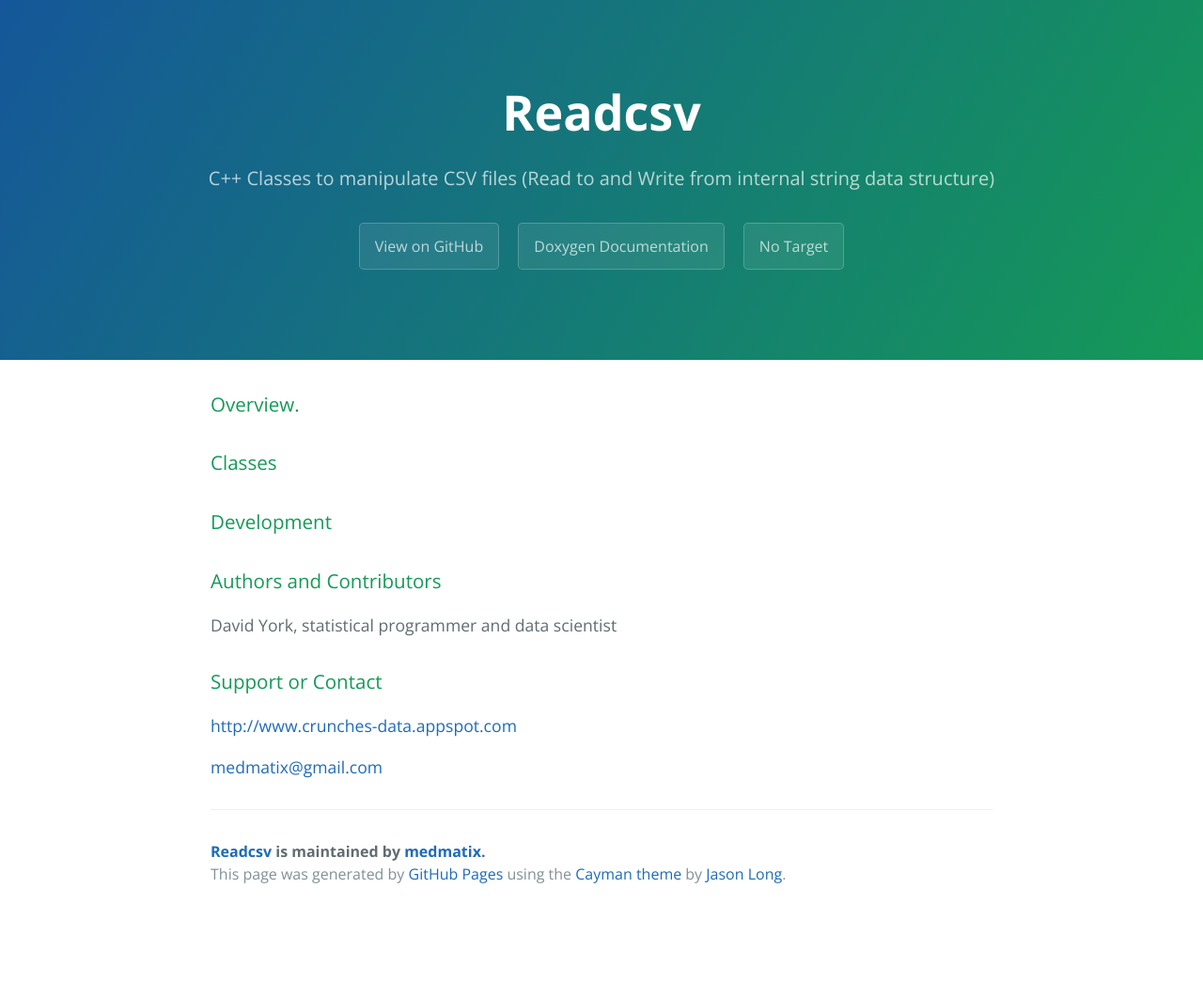
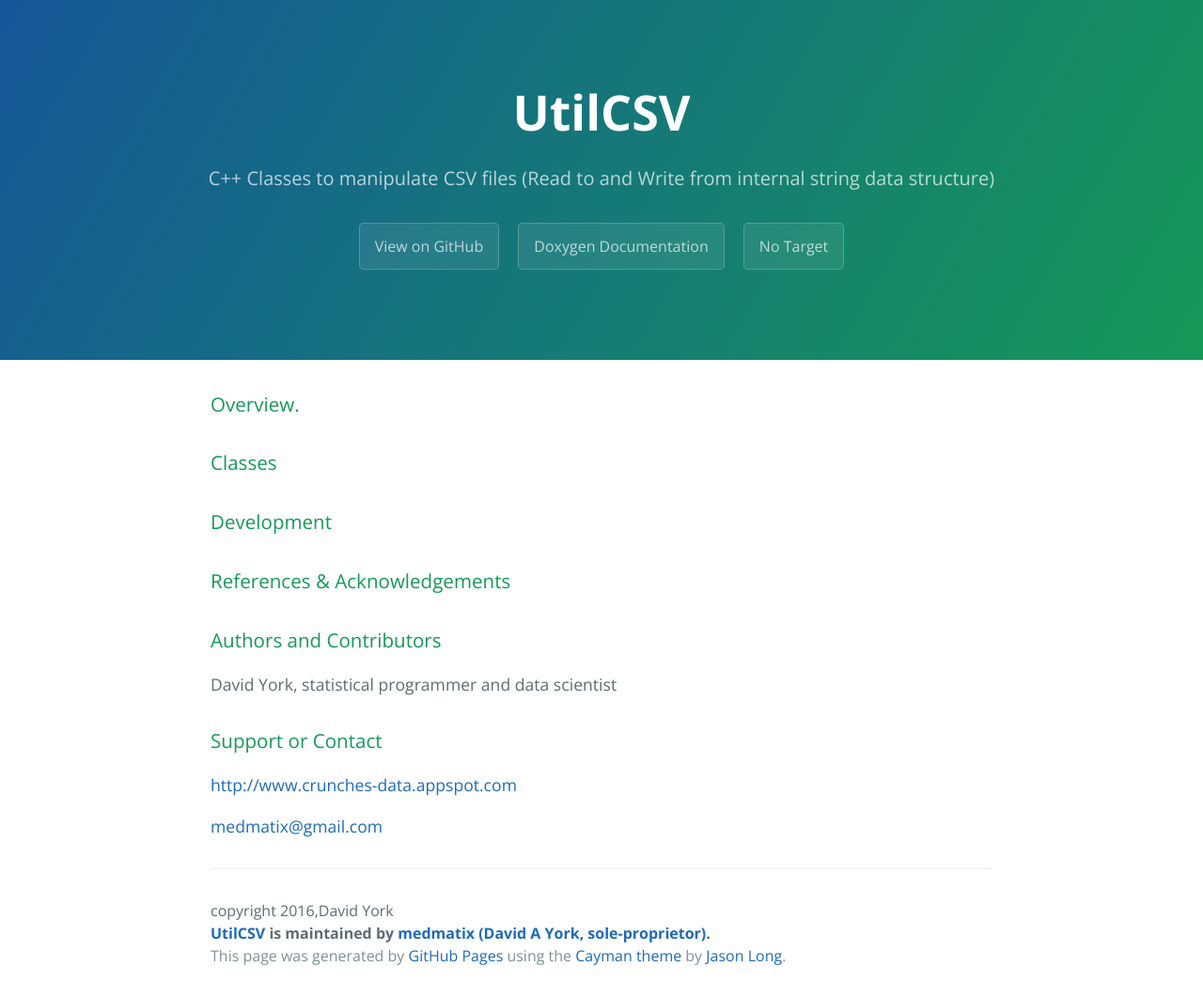
Before and after one commit to medmatix/FileUtils, a plain HTML site: page index.html in a window 1280 px wide. Shown: the whole page at 94% size. Before the commit the page ends 974 px from the top, so only its background shows below. Drawn offline with nearby package versions, Linux system fonts and the light colour scheme.

Commit message:
reset index page

```diff
--- a/index.html
+++ b/index.html
@@ -2,7 +2,7 @@
 <html lang="en-us">
   <head>
     <meta charset="UTF-8">
-    <title>Readcsv by medmatix</title>
+    <title>UtilCSV by medmatix</title>
     <meta name="viewport" content="width=device-width, initial-scale=1">
     <link rel="stylesheet" type="text/css" href="stylesheets/normalize.css" media="screen">
     <link href='https://fonts.googleapis.com/css?family=Open+Sans:400,700' rel='stylesheet' type='text/css'>
@@ -11,7 +11,7 @@
   </head>
   <body>
     <section class="page-header">
-      <h1 class="project-name">Readcsv</h1>
+      <h1 class="project-name">UtilCSV</h1>
       <h2 class="project-tagline">C++ Classes to manipulate CSV files (Read to and Write from internal string data structure)</h2>
       <a href="https://github.com/medmatix/ReadCSV" class="btn">View on GitHub</a>
       <a href="https://medmatix.github.io/ReadCSV/docs/html/index.html" class="btn">Doxygen Documentation</a>
@@ -34,6 +34,10 @@
 
 <p> </p>
 
+<h3>References & Acknowledgements</h3>
+
+<p> </p>
+
 <h3>
 <a id="authors-and-contributors" class="anchor" href="#authors-and-contributors" aria-hidden="true"><span aria-hidden="true" class="octicon octicon-link"></span></a>Authors and Contributors</h3>
 
@@ -44,10 +48,12 @@
 
 <p><a href="http://www.crunches-data.appspot.com">http://www.crunches-data.appspot.com</a></p>
 
-<p><a href="mailto:medmatix@gmail.com">medmatix@gmail.com</a></p>
+<p><a href="medmatix@gmail.com">medmatix@gmail.com</a></p>
 
       <footer class="site-footer">
-        <span class="site-footer-owner"><a href="https://github.com/medmatix/ReadCSV">Readcsv</a> is maintained by <a href="https://github.com/medmatix">medmatix</a>.</span>
+        <span class="site-footer-copyright">copyright 2016,David York</span>
+
+        <span class="site-footer-owner"><a href="https://github.com/medmatix/UtilCSV">UtilCSV</a> is maintained by <a href="https://github.com/medmatix">medmatix (David A York, sole-proprietor)</a>.</span>
 
         <span class="site-footer-credits">This page was generated by <a href="https://pages.github.com">GitHub Pages</a> using the <a href="https://github.com/jasonlong/cayman-theme">Cayman theme</a> by <a href="https://twitter.com/jasonlong">Jason Long</a>.</span>
       </footer>
```
